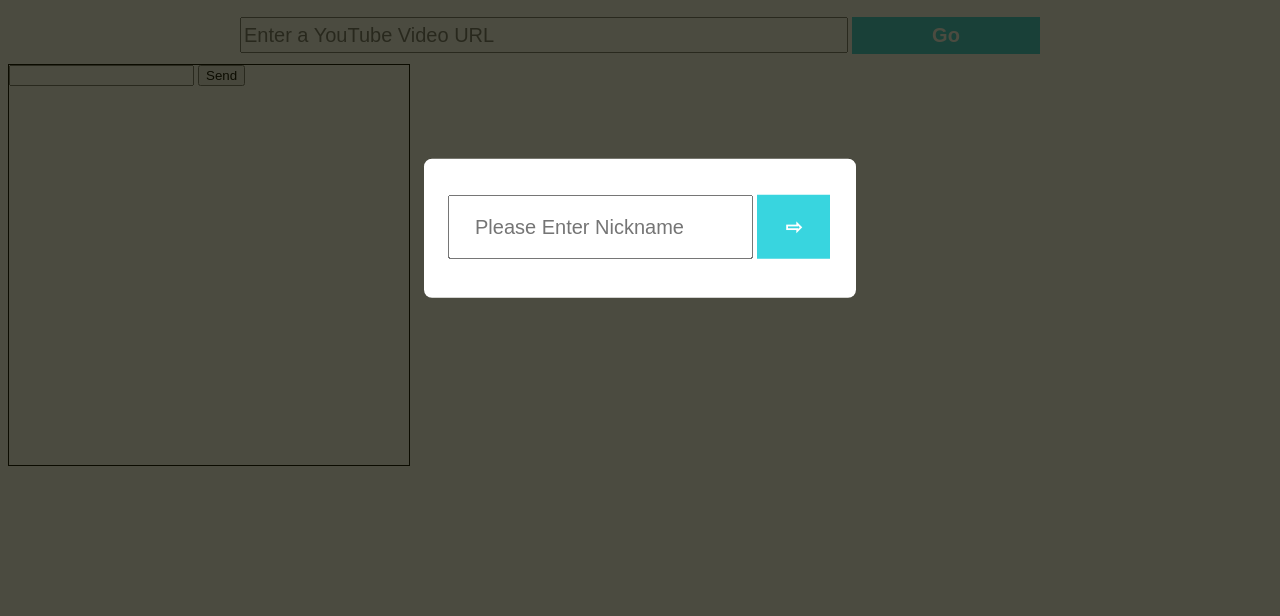
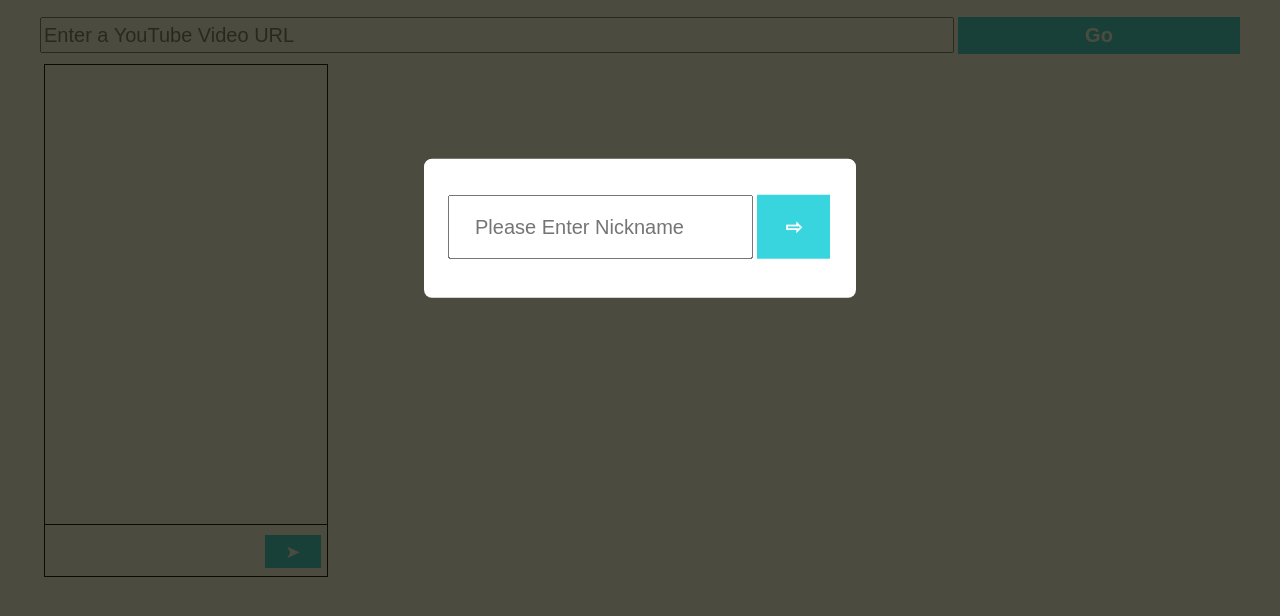
Before and after one commit to GeoYS/youbash, a website: page public/bash.html in a window 1280 px wide. Shown: the part 172-788 px from the top of the page. Drawn offline with nearby package versions, Linux system fonts and the light colour scheme; no server answers.

Commit message:
adding style changes for chat panel and bash page

```diff
--- a/public/bash.html
+++ b/public/bash.html
@@ -25,17 +25,22 @@
       <button id="submit-button">Go</button>
     </div>
 
+    <div id="content-container">
       <div id="video-container">
         <div id="youtube-iframe"></div>
       </div>
-
       <div id="chat-panel">
         <div id="message-container">
 
         </div>
+        <div id="message-area">
           <input type="text" id="message-input">
-      <button id="send-button">Send</button>
+          <button id="send-button">&#10148;</button>
         </div>
+      </div>
+    </div>
+
+
 
     <div id ="nickname-modal" class="modal">
       <div class="modal-content">
--- a/public/css/bash.css
+++ b/public/css/bash.css
@@ -8,12 +8,12 @@
 
 #url-bar-container {
   margin:auto;
-  width: 800px;
+  width: 1200px;
   padding-bottom: 10px;
 }
 
 #url-bar {
-  width: 75%;
+  width: 75.5%;
   height: 30px;
   font-size: 20px;
 }
@@ -29,16 +29,54 @@
   font-size: 20px;
 }
 
+#content-container {
+  width: 1200px;
+  margin: auto;
+}
+
 #video-container {
+  display: inline-block;
   width: fit-content;
   height: fit-content;
   margin: auto;
 }
 
 #chat-panel {
-  height: 400px;
-  width: 400px;
+  display: inline-block;
+  vertical-align: top;
+  height: 511px;
+  width: 282px;
   border: 1px solid black;
+}
+
+#message-container {
+  height: 90%;
+  border-bottom: 1px solid black;
+}
+
+#message-area {
+  height: 9%;
+}
+
+#message-input {
+  width: 75%;
+  height: 85%;
+  font-size: 16px;
+  border: none;
+}
+
+#message-input:focus-visible {
+  outline: none;
+}
+
+#send-button {
+  width: 20%;
+  height: 70%;
+  background-color: #38D5DF;
+  color: white;
+  border: none;
+  font-size: 18px;
+  margin-top: 10px;
 }
 
 .modal {
--- a/public/scripts/bash.js
+++ b/public/scripts/bash.js
@@ -18,8 +18,8 @@ var tag = document.createElement('script');
 
 function onYouTubeIframeAPIReady() {
   player = new YT.Player('youtube-iframe', {
-    height: '450',
-    width: '800',
+    height: '513',
+    width: '912',
     videoId: '',
     playerVars: {
       'playsinline': 1,
```
Lines whose indentation alone changed are shown as unchanged.
